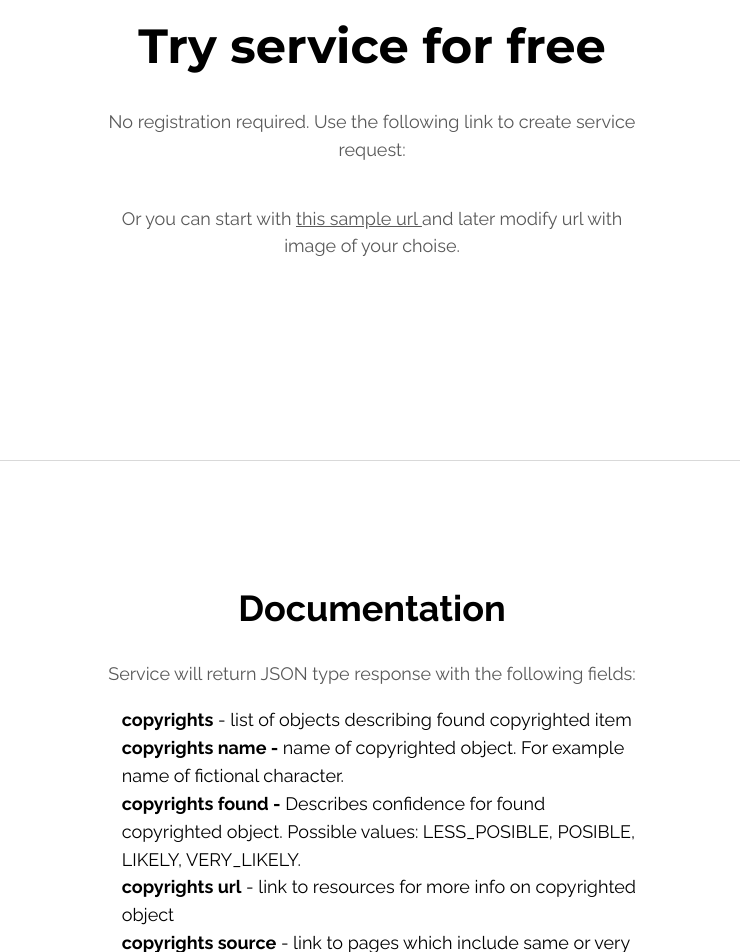
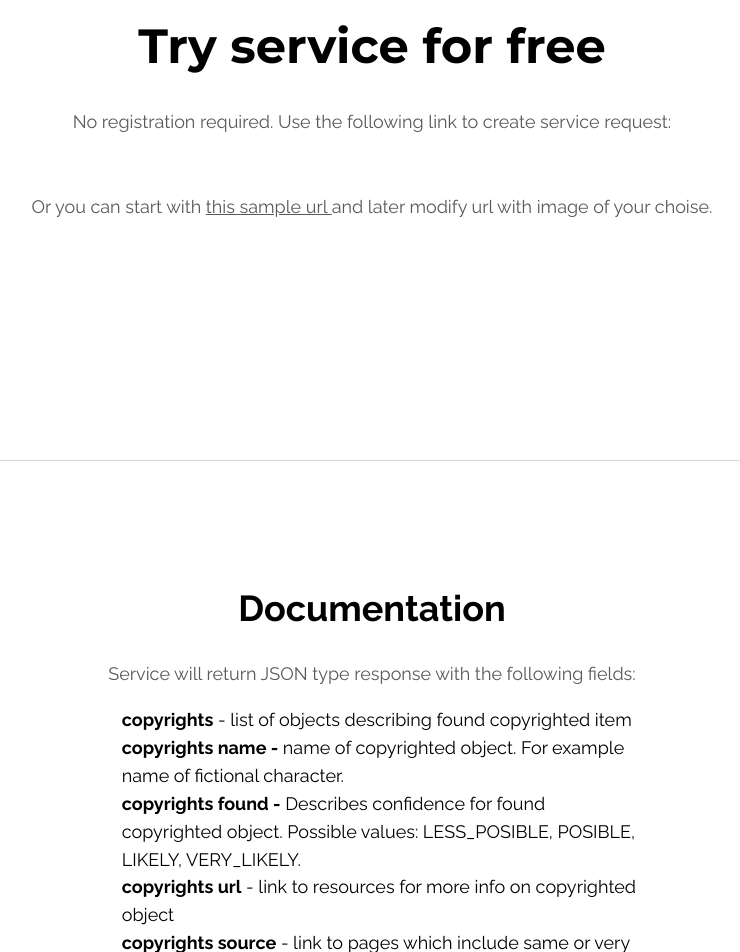
Before and after one commit to copyright-labs/Landing-Page-HTML, a website built with Parcel: page index.html in a window 1280 px wide. Shown: the part 1689-2641 px from the top of the page, without its empty margins (268-1008 px from the left). Built offline with nearby package versions, Linux system fonts and the light colour scheme.

Commit message:
Commit from TeleportHQ

```diff
--- a/home.css
+++ b/home.css
@@ -382,7 +382,7 @@
   padding-bottom: 36px;
 }
 .home-heading-container1 {
-  width: 45%;
+  width: 867px;
   display: flex;
   align-items: center;
   margin-bottom: var(--dl-space-space-fiveunits);
@@ -399,12 +399,14 @@
   margin-bottom: var(--dl-space-space-doubleunit);
 }
 .home-div {
-  width: 754px;
+  width: 100%;
   height: 25px;
+  align-self: center;
   margin-right: Infinitypx;
 }
 .home-text14 {
   color: var(--dl-color-gray-500);
+  margin-top: var(--dl-space-space-doubleunit);
   text-align: center;
 }
 .home-link10 {
```
